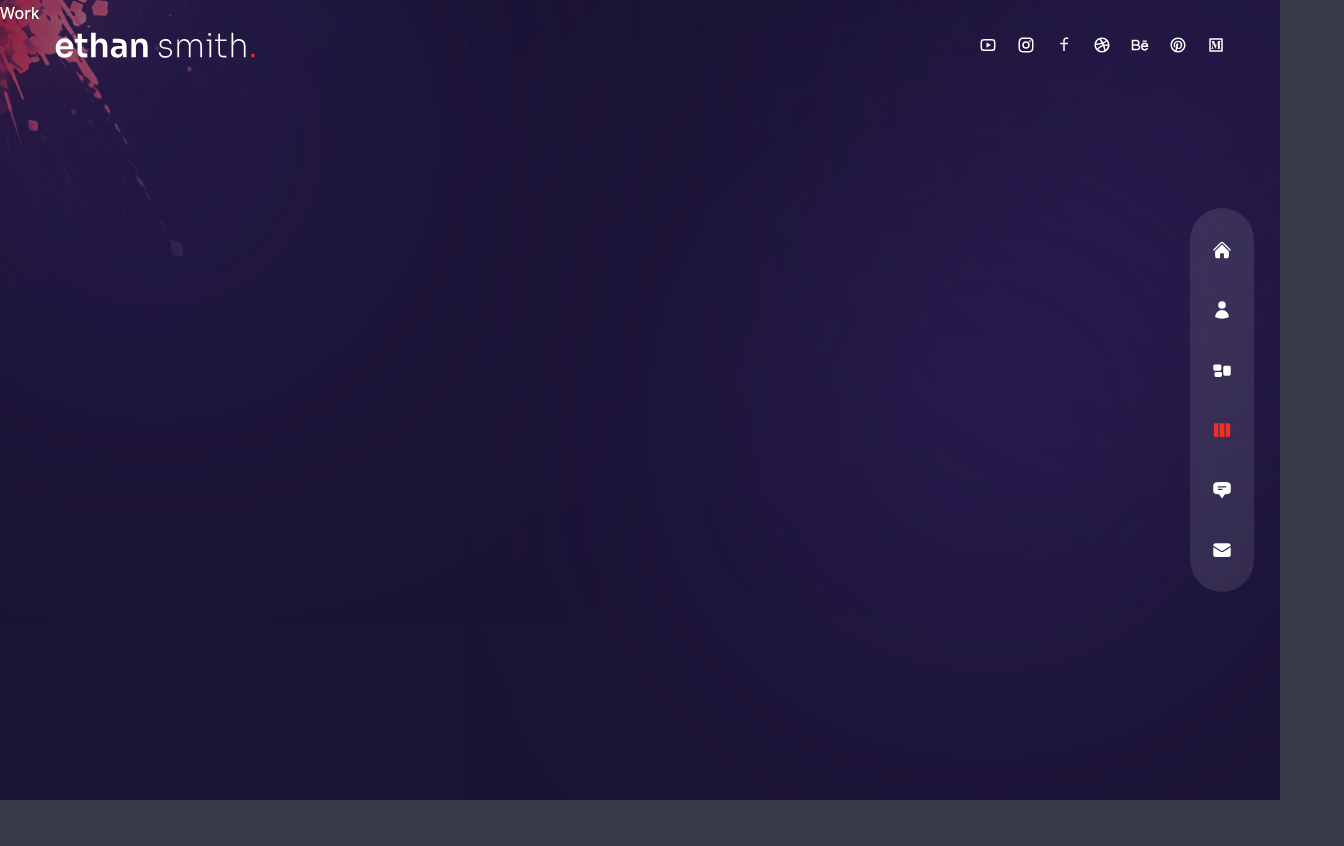
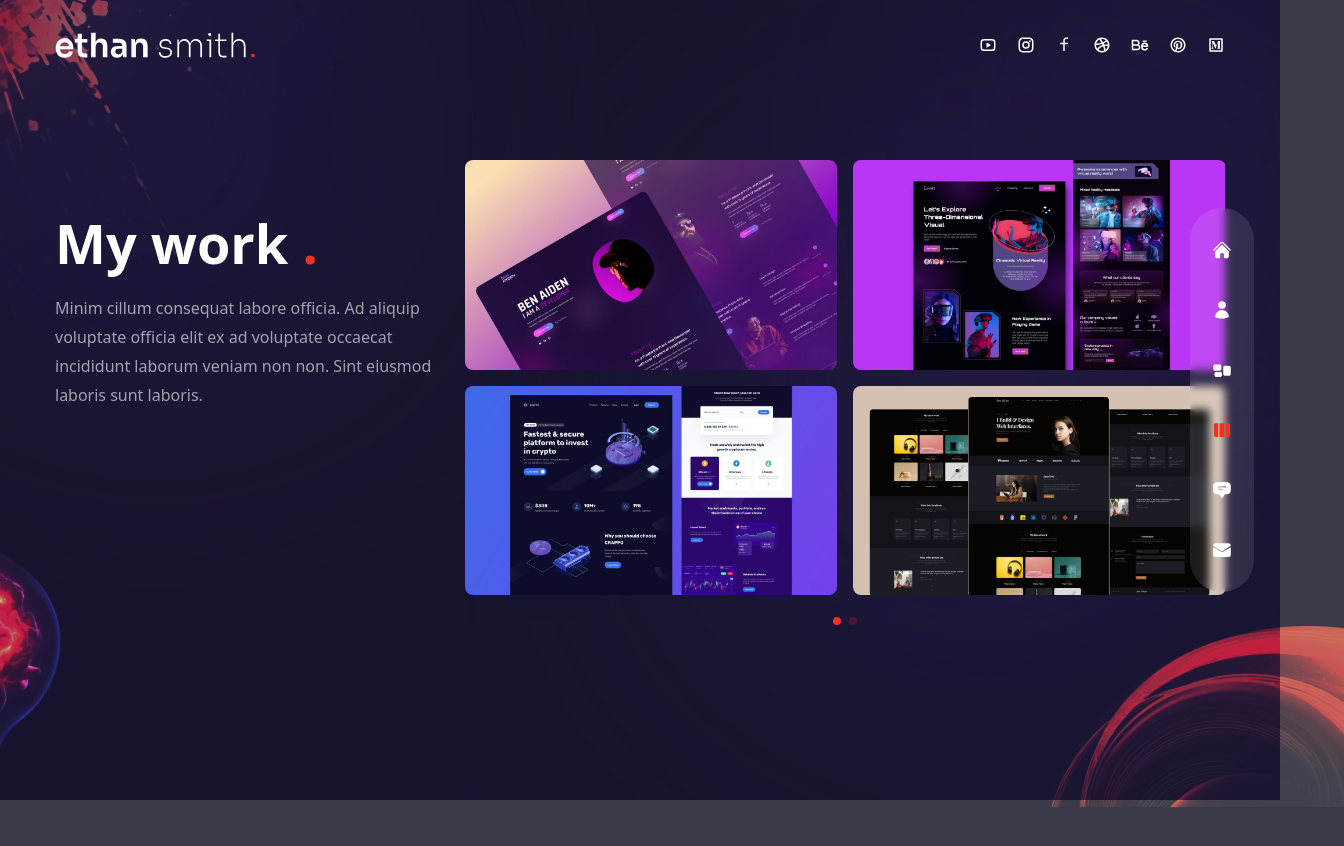
Before and after one commit to lucasfloza/website-portifolio-dev, a Next.js app: page /work in a window 1280 px wide. Shown: the top 846 px of the page, 1344 px wide, since content can reach past the window. Before the commit the page ends 800 px from the top, so only its background shows below. Built offline with nearby package versions, Linux system fonts and the light colour scheme.

Commit message:
implementing work page

```diff
--- a/components/WorkSlider.js
+++ b/components/WorkSlider.js
@@ -4,48 +4,112 @@
     {
       images: [
         {
-          title: 'title',
-          path: '/thumb1.jpg',
+          title: "title",
+          path: "/thumb1.jpg",
         },
         {
-          title: 'title',
-          path: '/thumb2.jpg',
+          title: "title",
+          path: "/thumb2.jpg",
         },
         {
-          title: 'title',
-          path: '/thumb3.jpg',
+          title: "title",
+          path: "/thumb3.jpg",
         },
         {
-          title: 'title',
-          path: '/thumb4.jpg',
+          title: "title",
+          path: "/thumb4.jpg",
         },
       ],
     },
     {
       images: [
         {
-          title: 'title',
-          path: '/thumb4.jpg',
+          title: "title",
+          path: "/thumb4.jpg",
         },
         {
-          title: 'title',
-          path: '/thumb1.jpg',
+          title: "title",
+          path: "/thumb1.jpg",
         },
         {
-          title: 'title',
-          path: '/thumb2.jpg',
+          title: "title",
+          path: "/thumb2.jpg",
         },
         {
-          title: 'title',
-          path: '/thumb3.jpg',
+          title: "title",
+          path: "/thumb3.jpg",
         },
       ],
     },
   ],
 };
 
+// import swiper react components
+import { Swiper, SwiperSlide } from "swiper/react";
+import "swiper/css";
+import "swiper/css/free-mode";
+import "swiper/css/pagination";
+
+// import required modules
+import { Pagination } from "swiper";
+
+// icons
+import { BsArrowRight } from "react-icons/bs";
+
+// next image
+import Image from "next/image";
+
 const WorkSlider = () => {
-  return <div>Work Slider</div>;
+  return (
+    <Swiper
+      spaceBetween={10}
+      pagination={{
+        clickable: true,
+      }}
+      modules={[Pagination]}
+      className="h-[380px] md:h-[460px] lg:h-[570px] xl:h-[480px]"
+    >
+      {workSlides.slides.map((slide, index) => {
+        return (
+          <SwiperSlide key={index}>
+            <div className="grid grid-cols-2 grid-rows-2 gap-4 cursor-pointer">
+              {slide.images.map((image, index) => {
+                return (
+                  // eslint-disable-next-line react/jsx-key
+                  <div className="relative rounded-lg overflow-hidden flex items-center justify-center group">
+                    <div className="flex items-center justify-center relative overflow-hidden group" key={index}>
+                      {/* image */}
+                      <Image src={image.path} width={500} height={300} alt="" />
+                      {/* overlay gradient */}
+                      <div
+                        className="absolute inset-0 bg-gradient-to-l from-transparent via-[#e838cc] to-[#4a22db]
+                        opacity-0 group-hover:opacity-80 transition-all duration-700"
+                      />
+                      {/* title */}
+                      <div className="absolute bottom-0 translate-y-full group-hover:-translate-y-8 md:group-hover:-translate-y-15 xl:group-hover:-translate-y-20 transition-all duration-300">
+                        <div className="flex items-center gap-x-2 text-[14px] md:text-[18px] tracking-[0.2em]">
+                          {/* title part 1 */}
+                          <div className="delay-100">Live</div>
+                          {/* title part 2 */}
+                          <div className="translate-y-[600%] group-hover:translate-y-0 transition-all duration-300 delay-150">
+                            PROJECT
+                          </div>
+                          {/* icon */}
+                          <div className="text-xl translate-y-[500%] group-hover:translate-y-0 transition-all duration-300 delay-200">
+                            <BsArrowRight />
+                          </div>
+                        </div>
+                      </div>
+                    </div>
+                  </div>
+                );
+              })}
+            </div>
+          </SwiperSlide>
+        );
+      })}
+    </Swiper>
+  );
 };
 
 export default WorkSlider;
--- a/pages/work/index.js
+++ b/pages/work/index.js
@@ -1,5 +1,57 @@
+// components
+import WorkSlider from "../../components/WorkSlider";
+import Bulb from "../../components/Bulb";
+import Circles from "../../components/Circles";
+
+// framer motion
+import { motion } from "framer-motion";
+import { fadeIn } from "../../variants";
+
 const Work = () => {
-  return <div>Work</div>;
+  return (
+    <div className="h-full bg-primary/30 py-36 flex items-center">
+      <Circles />
+      <div className="container mx-auto">
+        <div className="flex flex-col xl:flex-row gap-x-8">
+          {/* text */}
+          <div className="text-center flex xl:w-[30vw] flex-col xl:text-left mb-4 xl:mb-0">
+            <motion.h2
+              variants={fadeIn("up", 0.2)}
+              initial="hidden"
+              animate="show"
+              exit="hidden"
+              className="h2 xl:mt-12"
+            >
+              My work <span className="text-accent">.</span>
+            </motion.h2>
+            <motion.p
+              variants={fadeIn("up", 0.4)}
+              initial="hidden"
+              animate="show"
+              exit="hidden"
+              className="mb-4 max-w-[400px] mx-auto xl:mx-0"
+            >
+              Minim cillum consequat labore officia. Ad aliquip voluptate
+              officia elit ex ad voluptate occaecat incididunt laborum veniam
+              non non. Sint eiusmod laboris sunt laboris.
+            </motion.p>
+          </div>
+          <div
+            variants={fadeIn("down", 0.6)}
+            initial="hidden"
+            animate="show"
+            exit="hidden"
+            className="w-full xl:max-w-[65%]"
+          >
+
+            {/* slider */}
+            <WorkSlider />
+          </div>
+        </div>
+      </div>
+      <Bulb />
+    </div>
+  );
 };
 
 export default Work;
```
